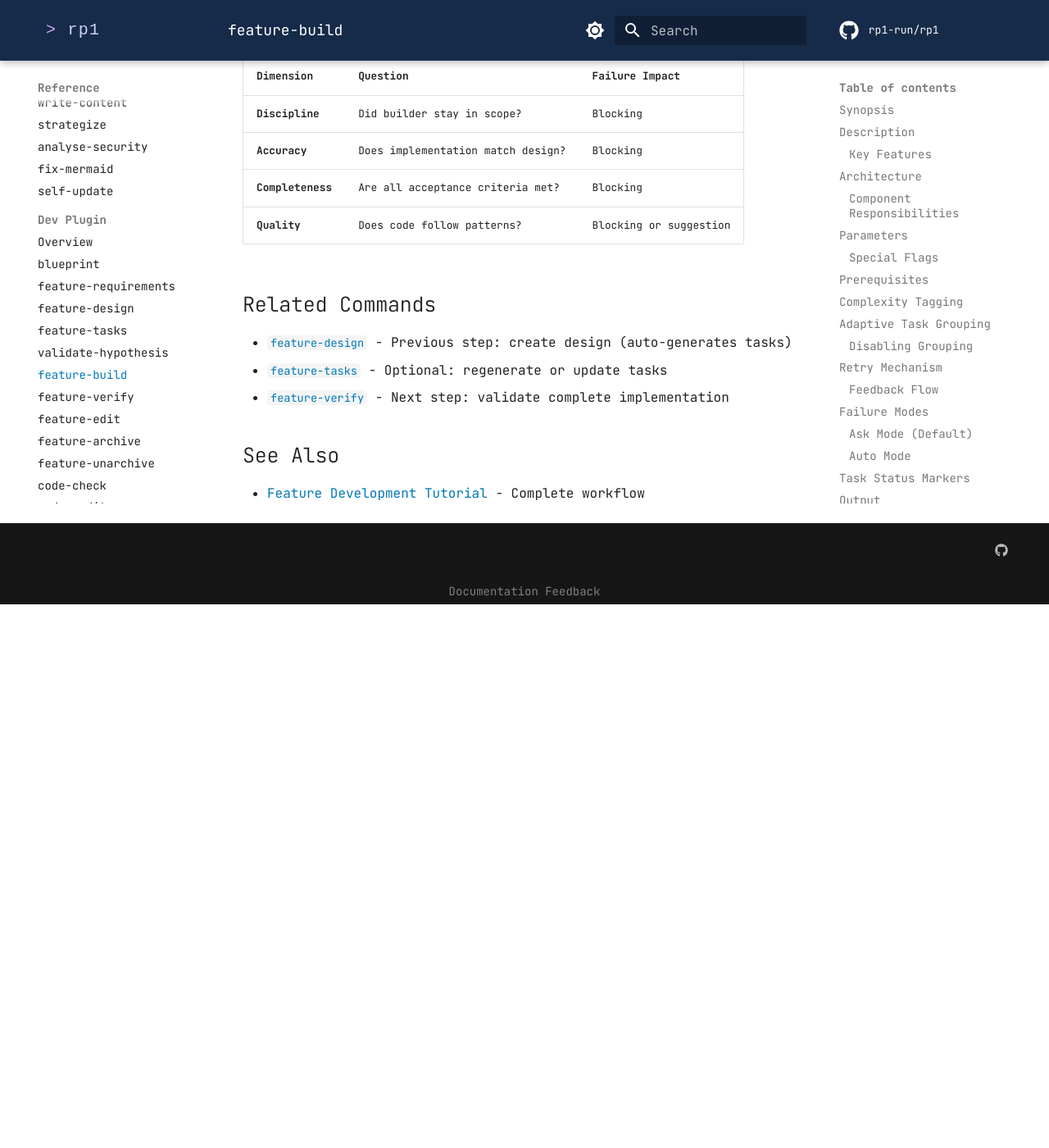
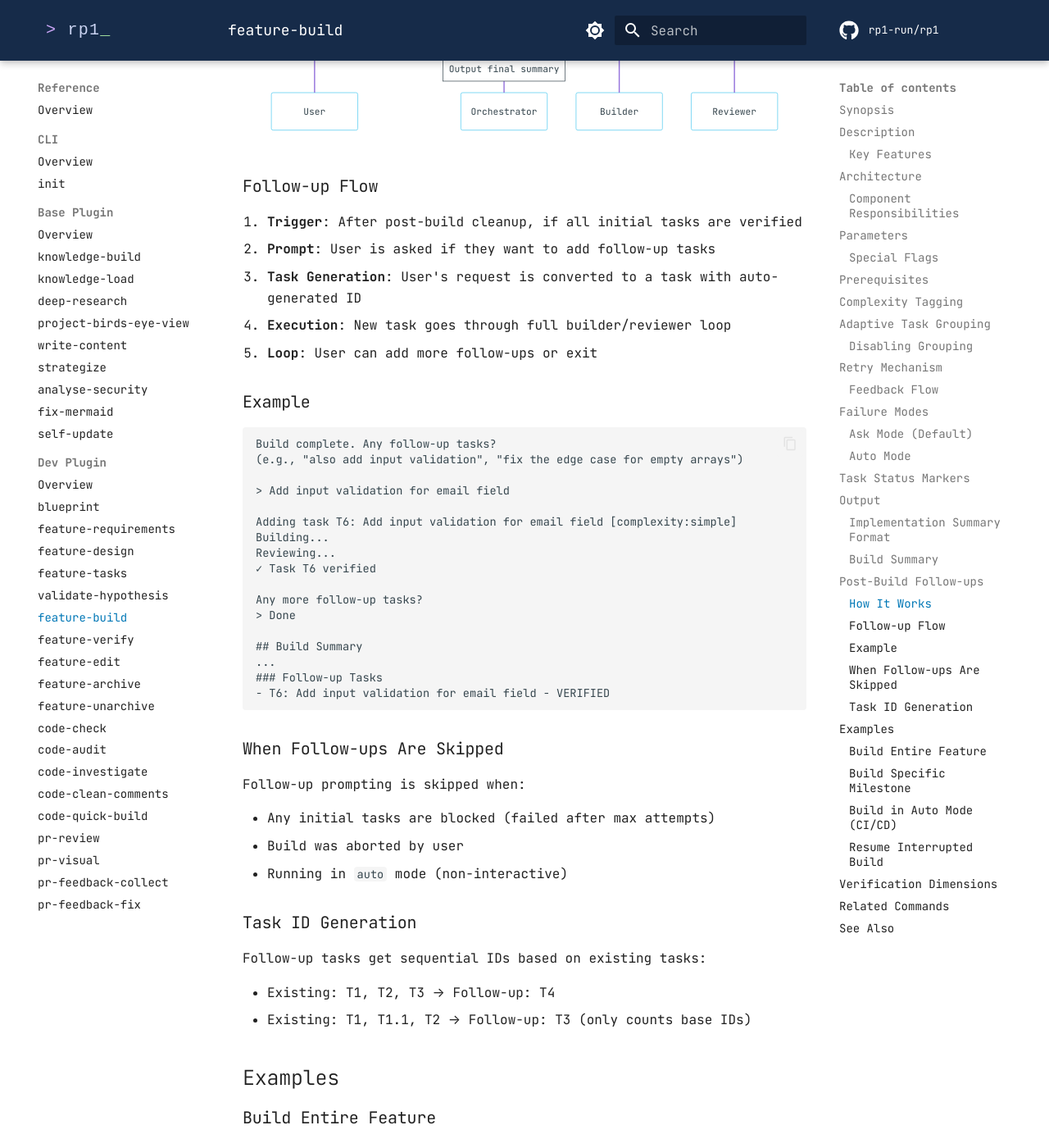
Before and after one commit to rp1-run/rp1, an MkDocs documentation site: the page built from docs/reference/dev/feature-build.md, in a window 1280 px wide and 1400 px high, scrolled down 8511 px. Shown: the whole window at 82% size. Built offline with MkDocs 1.6.1 and Material for MkDocs 9.7.7, drawn with Linux system fonts in a browser that asks for light colours; comment, search, counter and statistics services are not loaded; before the commit the page ends 9248 px from its top, so only the background shows below that; some of the changed text lies outside the part shown.

Commit message:
feat(dev): add post-build follow-up orchestration for feature-build (#159)
After /feature-build completes successfully, the orchestrator now offers
users the ability to add follow-up tasks that go through the full
builder/reviewer validation pipeline. This maintains quality gates for
ad-hoc additions made after the initial build.

Key changes:
- Add §10 Post-Build Follow-ups section with task generation and
execution
- Update §7 to trigger follow-up loop when all initial tasks verified
- Add comprehensive documentation with flow diagrams and examples

Closes #126

🤖 Generated with [Claude Code](https://claude.com/claude-code)

---------

Co-authored-by: Claude <noreply@anthropic.com>

````diff
--- a/docs/reference/dev/feature-build.md
+++ b/docs/reference/dev/feature-build.md
@@ -289,9 +289,90 @@ After all units complete:
 ### Blocked Tasks
 - T5: Integration tests - BLOCKED (external API unavailable)
 
+### Follow-up Tasks
+- T6: Add input validation - VERIFIED
+(if any follow-ups were processed)
+
 ### Next Steps
 Ready for `/feature-verify user-auth`
 ```
+
+## Post-Build Follow-ups
+
+After a successful build (all tasks verified), the orchestrator offers an opportunity to add follow-up tasks without leaving the build session. This maintains builder-reviewer quality gates for ad-hoc additions.
+
+### How It Works
+
+```mermaid
+sequenceDiagram
+    participant U as User
+    participant O as Orchestrator
+    participant B as Builder
+    participant R as Reviewer
+
+    Note over O: Initial build complete<br/>(all tasks verified)
+
+    O->>U: "Any follow-up tasks?"
+    U-->>O: "Also add input validation"
+
+    Note over O: Generate task T{N}
+    O->>O: Append to tasks.md
+
+    O->>B: Build T{N}
+    B-->>O: Complete
+    O->>R: Verify T{N}
+    R-->>O: SUCCESS
+
+    O->>U: "Any more follow-ups?"
+    U-->>O: "Done"
+
+    Note over O: Output final summary
+```
+
+### Follow-up Flow
+
+1. **Trigger**: After post-build cleanup, if all initial tasks are verified
+2. **Prompt**: User is asked if they want to add follow-up tasks
+3. **Task Generation**: User's request is converted to a task with auto-generated ID
+4. **Execution**: New task goes through full builder/reviewer loop
+5. **Loop**: User can add more follow-ups or exit
+
+### Example
+
+```
+Build complete. Any follow-up tasks?
+(e.g., "also add input validation", "fix the edge case for empty arrays")
+
+> Add input validation for email field
+
+Adding task T6: Add input validation for email field [complexity:simple]
+Building...
+Reviewing...
+✓ Task T6 verified
+
+Any more follow-up tasks?
+> Done
+
+## Build Summary
+...
+### Follow-up Tasks
+- T6: Add input validation for email field - VERIFIED
+```
+
+### When Follow-ups Are Skipped
+
+Follow-up prompting is skipped when:
+
+- Any initial tasks are blocked (failed after max attempts)
+- Build was aborted by user
+- Running in `auto` mode (non-interactive)
+
+### Task ID Generation
+
+Follow-up tasks get sequential IDs based on existing tasks:
+
+- Existing: T1, T2, T3 → Follow-up: T4
+- Existing: T1, T1.1, T2 → Follow-up: T3 (only counts base IDs)
 
 ## Examples
 
````
Also changed, not shown: plugins/dev/commands/feature-build.md (+72 -4 lines), plugins/utils/agents/prompt-tersifier.md (+1 -0 lines), plugins/utils/skills/prompt-writer/SKILL.md (+7 -0 lines).
